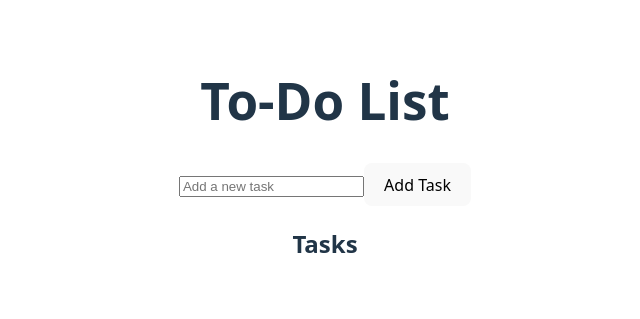
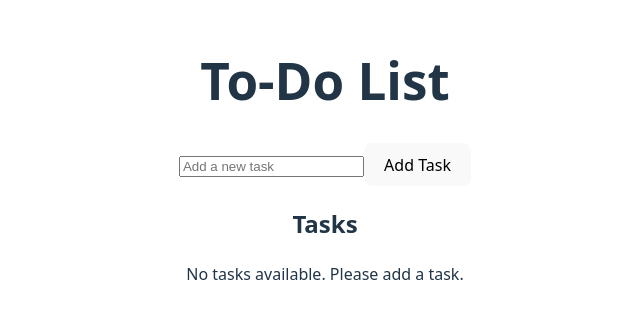
Before and after one commit to frances-joffany-navarro/todo-react, a React (Vite) app: page / in a window 1280 px wide. Shown: the part 221-540 px from the top of the page, without its empty margins (315-955 px from the left). Built offline with nearby package versions, Linux system fonts and the light colour scheme.

Commit message:
added message feature

```diff
--- a/src/ToDoList.jsx
+++ b/src/ToDoList.jsx
@@ -22,6 +22,7 @@ function AddingTaskInput({ value, handleInputChange, addTask }) {
 }
 
 export default function ToDoList() {
+  let message = "No tasks available. Please add a task.";
 
   const [tasks, setTasks] = useState([]);
 
@@ -37,6 +38,7 @@ export default function ToDoList() {
     const newTaskItem = { id: self.crypto.randomUUID(), task: newTask };
     setTasks([...tasks, newTaskItem]);
     setNewTask("");
+    message = ""; // Clear the message when a task is added
   }
 
   function handleEdit(taskId) {
@@ -59,6 +61,7 @@ export default function ToDoList() {
       <h1>To-Do List</h1>
       <AddingTaskInput value={newTask} handleInputChange={setNewTask} addTask={addTask} />
       <h2>Tasks</h2>
+      <p>{message}</p>
       <div className="task-list">
         <ul>
           {taskList}
```
